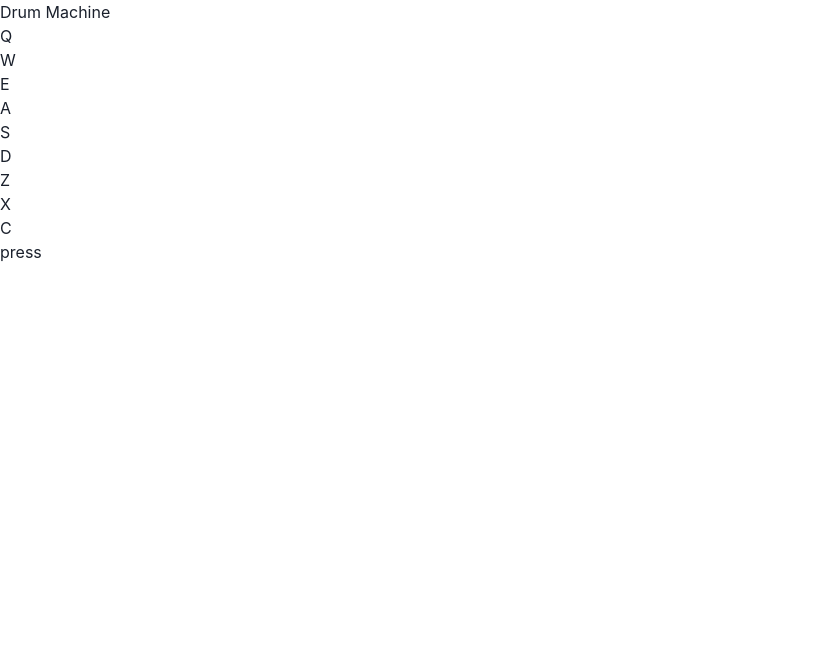
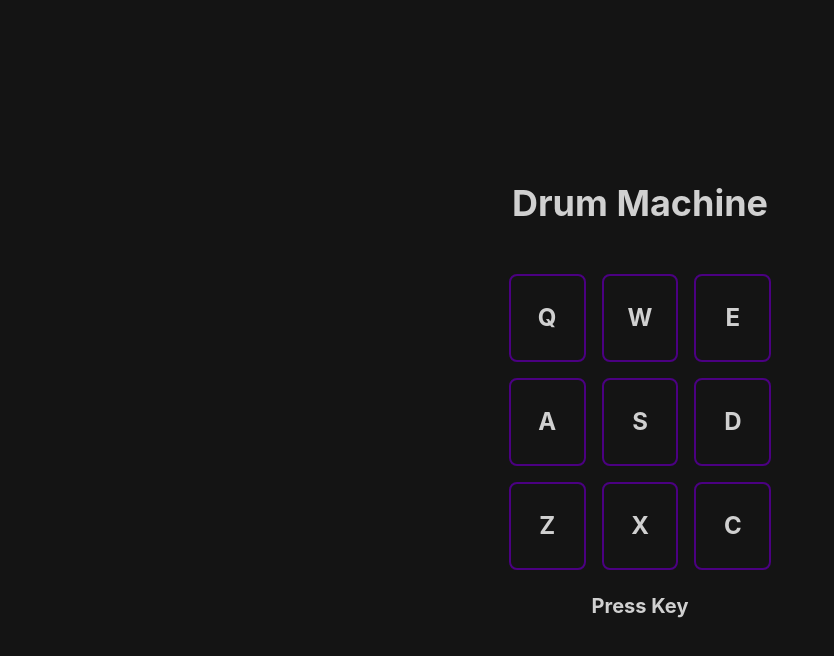
Before and after one commit to aroyan/drum-machine, a React (Create React App) app: page / in a window 1280 px wide. Shown: the top 656 px of the page, without its empty margins (0-834 px from the left). Built offline with nearby package versions, Linux system fonts and the light colour scheme.

Commit message:
Add Styling

```diff
--- a/src/App.js
+++ b/src/App.js
@@ -1,19 +1,35 @@
 import { useState } from 'react';
-import { ChakraProvider } from '@chakra-ui/react';
+import { ChakraProvider, Container, Flex, Heading } from '@chakra-ui/react';
 import DrumPad from './components/DrumPad';
 
 function App() {
-  const [display, setDisplay] = useState('press');
+  const [display, setDisplay] = useState('Press Key');
   return (
     <ChakraProvider>
-      <div className="App">
+      <Container
+        className="App"
+        bg="blackAlpha.900"
+        color="whiteAlpha.800"
+        minW={'full'}
+        minH={'100vh'}
+        textAlign={'center'}
+      >
         <div id="drum-machine">
-          <div id="display">
-            <h2>Drum Machine</h2>
+          <Flex
+            id="display"
+            flexDir={'column'}
+            align={'center'}
+            justify={'center'}
+            minW={'full'}
+            minH={'100vh'}
+          >
+            <Heading as={'h1'} mb={'10'}>
+              Drum Machine
+            </Heading>
             <DrumPad display={display} setDisplay={setDisplay} />
-          </div>
+          </Flex>
         </div>
-      </div>
+      </Container>
     </ChakraProvider>
   );
 }
--- a/src/components/DrumPad.js
+++ b/src/components/DrumPad.js
@@ -1,4 +1,5 @@
 import PadKey from './PadKey';
+import { Box, Grid, Heading } from '@chakra-ui/react';
 
 const audioBank = [
   {
@@ -80,9 +81,13 @@ export default function DrumPad({ display, setDisplay }) {
     );
   });
   return (
-    <div className="pad-bank">
-      {padBank}
-      <p id="display">{display}</p>
-    </div>
+    <Box>
+      <Grid templateColumns={'repeat(3, 1fr)'} className="pad-bank" mb={'4'}>
+        {padBank}
+      </Grid>
+      <Heading as={'h2'} fontSize={'xl'} id="display">
+        {display}
+      </Heading>
+    </Box>
   );
 }
--- a/src/components/PadKey.js
+++ b/src/components/PadKey.js
@@ -1,4 +1,5 @@
 import { useEffect } from 'react';
+import { Text, Box } from '@chakra-ui/react';
 
 export default function PadKey(props) {
   //Handle keypress event and play sound
@@ -27,9 +28,24 @@ export default function PadKey(props) {
     };
   });
   return (
-    <div className="drum-pad" id={props.clipId} onClick={playAudio}>
+    <Box
+      className="drum-pad"
+      id={props.clipId}
+      onClick={playAudio}
+      border={'2px solid indigo'}
+      p={'6'}
+      m={'2'}
+      borderRadius={'0.5rem'}
+    >
       <audio src={props.clip} className="clip" id={props.keyTrigger} />
-      {props.keyTrigger}
-    </div>
+      <Text
+        fontSize="2xl"
+        fontWeight="bold"
+        userSelect={'none'}
+        cursor={'pointer'}
+      >
+        {props.keyTrigger}
+      </Text>
+    </Box>
   );
 }
```
